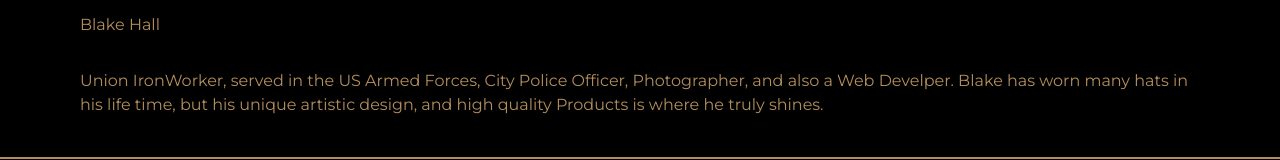
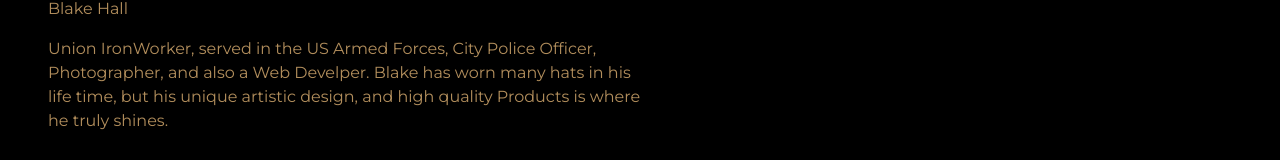
Before and after one commit to Austin-Blake/FullFrameMoto, a plain HTML site: page index.html in a window 1280 px wide. Shown: the part 2162-2322 px from the top of the page. Drawn offline with Linux system fonts and the light colour scheme.

Commit message:
updated spacing typo, ext.

```diff
--- a/index.css
+++ b/index.css
@@ -209,12 +209,17 @@ body {
     height: auto;
 }
 
-.staff p {
-    margin: 1rem 5rem;
+.staff-img p {
+    padding-left: 3rem;
 }
 
 .staff-info {
     font-family: "Vollkorn", sans-serif;
+}
+
+.staff-info p {
+    max-width: 38rem;
+    margin: 1rem 3rem;
 }
 
 .footer {
--- a/index.html
+++ b/index.html
@@ -42,7 +42,7 @@
     <main class="main">
       <div class="main-about">
         <h2>Full Framed Moto "WCP"</h2>
-        <p>Born and raised in the backwoods of Indiana, photographer Blake Hall quickly grew an affinity for all things with an engine. Becoming deeply embedded in motorcycle culture, he saw a need for quality, photography with a lifestyle vibe, for the community & their motorcycles. Full Frame Moto "WCP" exists to fill that void in photography, crafted with a passion. </p>
+        <p>Born and raised in the backwoods of Indiana, photographer Blake Hall quickly grew an affinity for all things with an engine. Becoming deeply embedded in motorcycle culture, he saw a need for quality photography, for the community & their motorcycles. Full Frame Moto "WCP" exists to fill that void in photography, crafted with a passion. </p>
       </div>
 
       <a><section id="project-section" class="images"></a>
```
